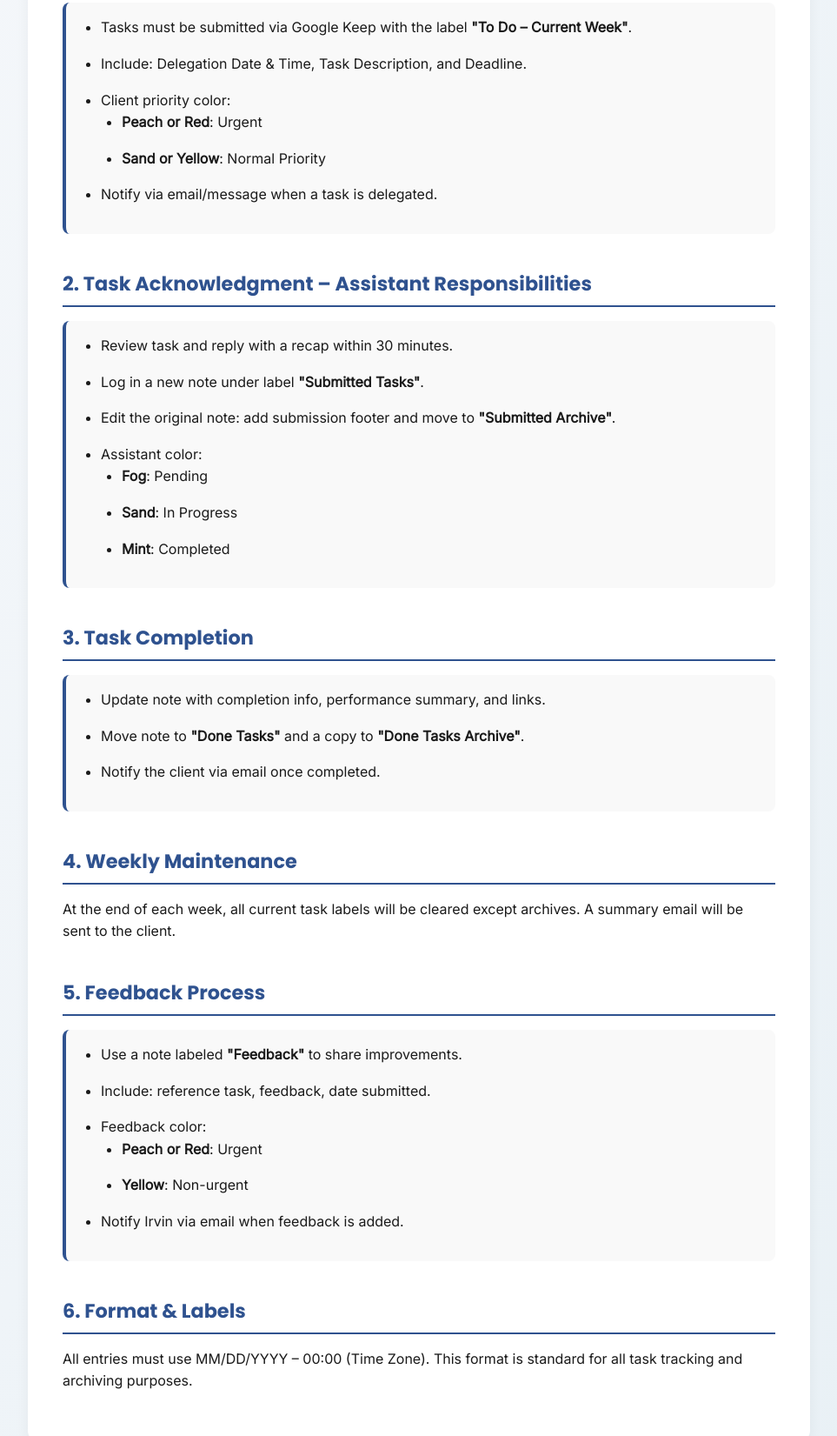
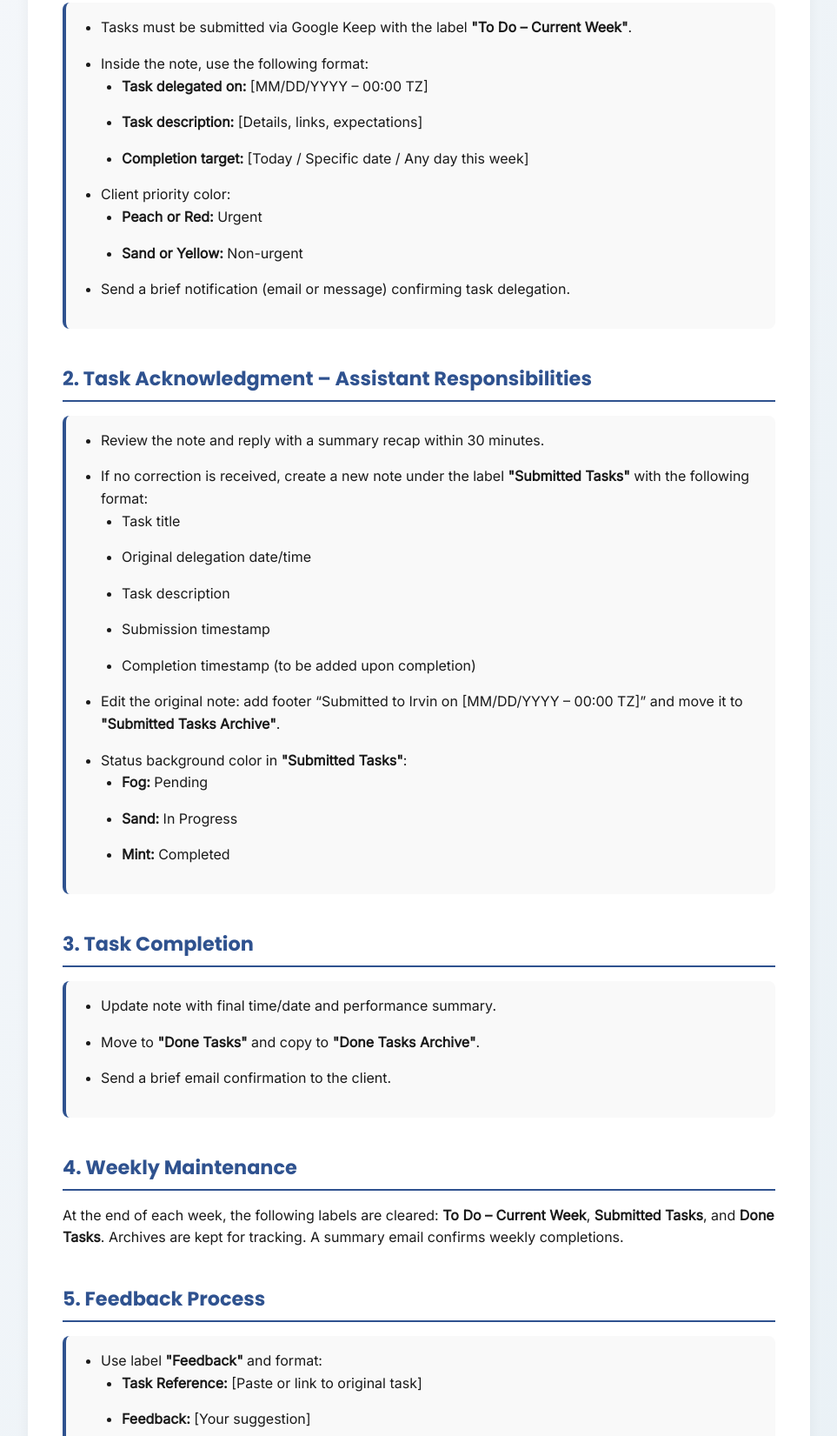
Before and after one commit to Irvyandl/VirtualAssistance, a plain HTML site: page SOP.html in a window 1280 px wide. Shown: the part 551-2202 px from the top of the page at 87% size, without its empty margins (158-1121 px from the left). Drawn offline with Linux system fonts and the light colour scheme.

Commit message:
Update SOP.html

```diff
--- a/SOP.html
+++ b/SOP.html
@@ -94,28 +94,42 @@
     <div class="highlight">
       <ul>
         <li>Tasks must be submitted via Google Keep with the label <strong>"To Do – Current Week"</strong>.</li>
-        <li>Include: Delegation Date & Time, Task Description, and Deadline.</li>
+        <li>Inside the note, use the following format:
+          <ul>
+            <li><strong>Task delegated on:</strong> [MM/DD/YYYY – 00:00 TZ]</li>
+            <li><strong>Task description:</strong> [Details, links, expectations]</li>
+            <li><strong>Completion target:</strong> [Today / Specific date / Any day this week]</li>
+          </ul>
+        </li>
         <li>Client priority color:
           <ul>
-            <li><strong>Peach or Red</strong>: Urgent</li>
-            <li><strong>Sand or Yellow</strong>: Normal Priority</li>
+            <li><strong>Peach or Red:</strong> Urgent</li>
+            <li><strong>Sand or Yellow:</strong> Non-urgent</li>
           </ul>
         </li>
-        <li>Notify via email/message when a task is delegated.</li>
+        <li>Send a brief notification (email or message) confirming task delegation.</li>
       </ul>
     </div>
 
     <h2>2. Task Acknowledgment – Assistant Responsibilities</h2>
     <div class="highlight">
       <ul>
-        <li>Review task and reply with a recap within 30 minutes.</li>
-        <li>Log in a new note under label <strong>"Submitted Tasks"</strong>.</li>
-        <li>Edit the original note: add submission footer and move to <strong>"Submitted Archive"</strong>.</li>
-        <li>Assistant color:
+        <li>Review the note and reply with a summary recap within 30 minutes.</li>
+        <li>If no correction is received, create a new note under the label <strong>"Submitted Tasks"</strong> with the following format:
           <ul>
-            <li><strong>Fog</strong>: Pending</li>
-            <li><strong>Sand</strong>: In Progress</li>
-            <li><strong>Mint</strong>: Completed</li>
+            <li>Task title</li>
+            <li>Original delegation date/time</li>
+            <li>Task description</li>
+            <li>Submission timestamp</li>
+            <li>Completion timestamp (to be added upon completion)</li>
+          </ul>
+        </li>
+        <li>Edit the original note: add footer “Submitted to Irvin on [MM/DD/YYYY – 00:00 TZ]” and move it to <strong>"Submitted Tasks Archive"</strong>.</li>
+        <li>Status background color in <strong>"Submitted Tasks"</strong>:
+          <ul>
+            <li><strong>Fog:</strong> Pending</li>
+            <li><strong>Sand:</strong> In Progress</li>
+            <li><strong>Mint:</strong> Completed</li>
           </ul>
         </li>
       </ul>
@@ -124,36 +138,41 @@
     <h2>3. Task Completion</h2>
     <div class="highlight">
       <ul>
-        <li>Update note with completion info, performance summary, and links.</li>
-        <li>Move note to <strong>"Done Tasks"</strong> and a copy to <strong>"Done Tasks Archive"</strong>.</li>
-        <li>Notify the client via email once completed.</li>
+        <li>Update note with final time/date and performance summary.</li>
+        <li>Move to <strong>"Done Tasks"</strong> and copy to <strong>"Done Tasks Archive"</strong>.</li>
+        <li>Send a brief email confirmation to the client.</li>
       </ul>
     </div>
 
     <h2>4. Weekly Maintenance</h2>
-    <p>At the end of each week, all current task labels will be cleared except archives. A summary email will be sent to the client.</p>
+    <p>At the end of each week, the following labels are cleared: <strong>To Do – Current Week</strong>, <strong>Submitted Tasks</strong>, and <strong>Done Tasks</strong>. Archives are kept for tracking. A summary email confirms weekly completions.</p>
 
     <h2>5. Feedback Process</h2>
     <div class="highlight">
       <ul>
-        <li>Use a note labeled <strong>"Feedback"</strong> to share improvements.</li>
-        <li>Include: reference task, feedback, date submitted.</li>
-        <li>Feedback color:
+        <li>Use label <strong>"Feedback"</strong> and format:
           <ul>
-            <li><strong>Peach or Red</strong>: Urgent</li>
-            <li><strong>Yellow</strong>: Non-urgent</li>
+            <li><strong>Task Reference:</strong> [Paste or link to original task]</li>
+            <li><strong>Feedback:</strong> [Your suggestion]</li>
+            <li><strong>Submitted on:</strong> [MM/DD/YYYY – 00:00 TZ]</li>
           </ul>
         </li>
-        <li>Notify Irvin via email when feedback is added.</li>
+        <li>Feedback priority:
+          <ul>
+            <li><strong>Peach or Red:</strong> Urgent</li>
+            <li><strong>Yellow:</strong> Non-urgent</li>
+          </ul>
+        </li>
+        <li>Notify via message/email when feedback is submitted.</li>
       </ul>
     </div>
 
     <h2>6. Format & Labels</h2>
-    <p>All entries must use MM/DD/YYYY – 00:00 (Time Zone). This format is standard for all task tracking and archiving purposes.</p>
+    <p>All note timestamps and communications should follow this format: <strong>MM/DD/YYYY – 00:00 TZ</strong>. This ensures accurate archiving and easy reference for both parties.</p>
   </div>
 
   <footer>
-    © 2025 Irvin Prado. All rights reserved. <em>Ascende Superius – Seek Higher Things</em>
+    © 2025 Irvin Prado. <em>Ascende Superius – Seek Higher Things</em>
   </footer>
 </body>
 </html>
```
